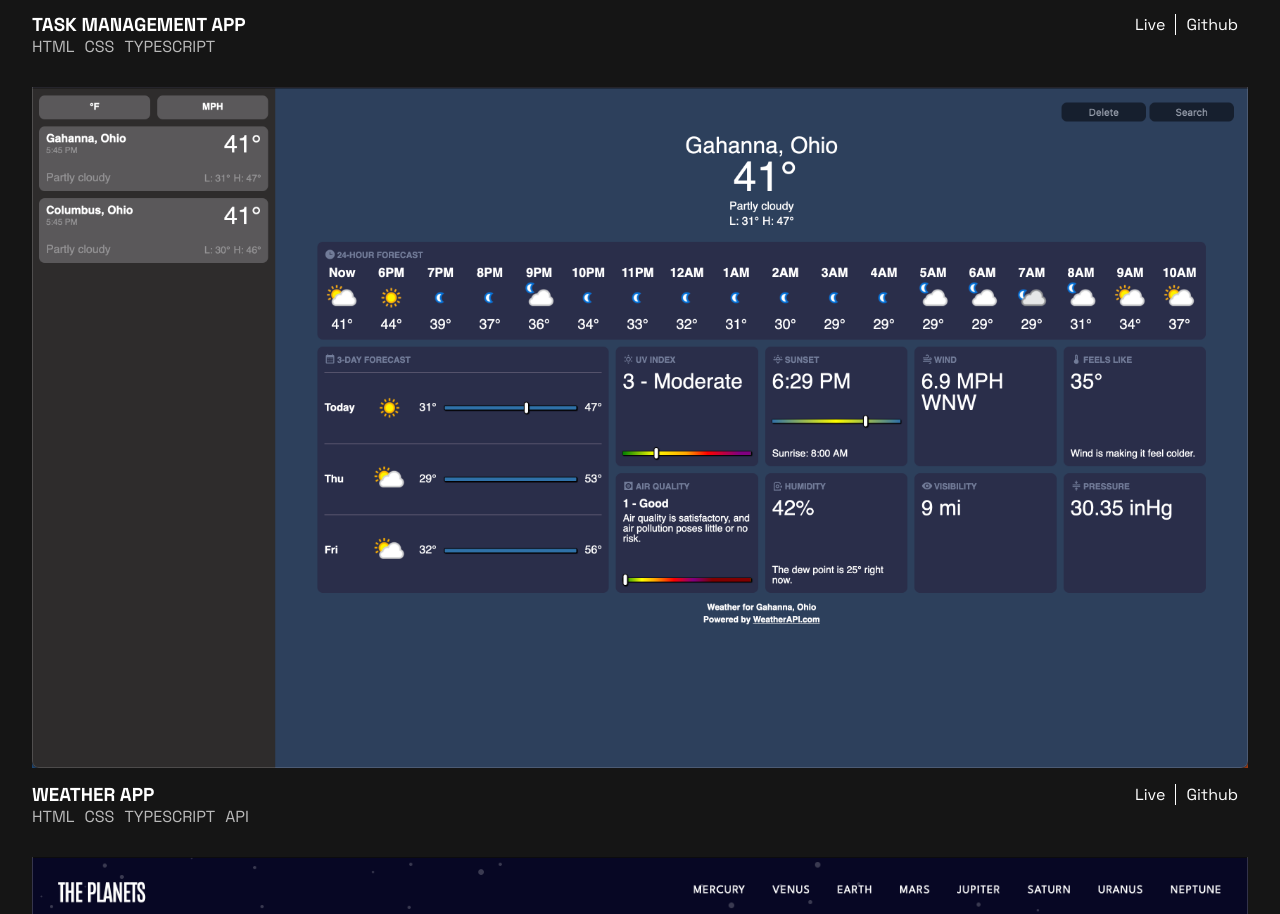
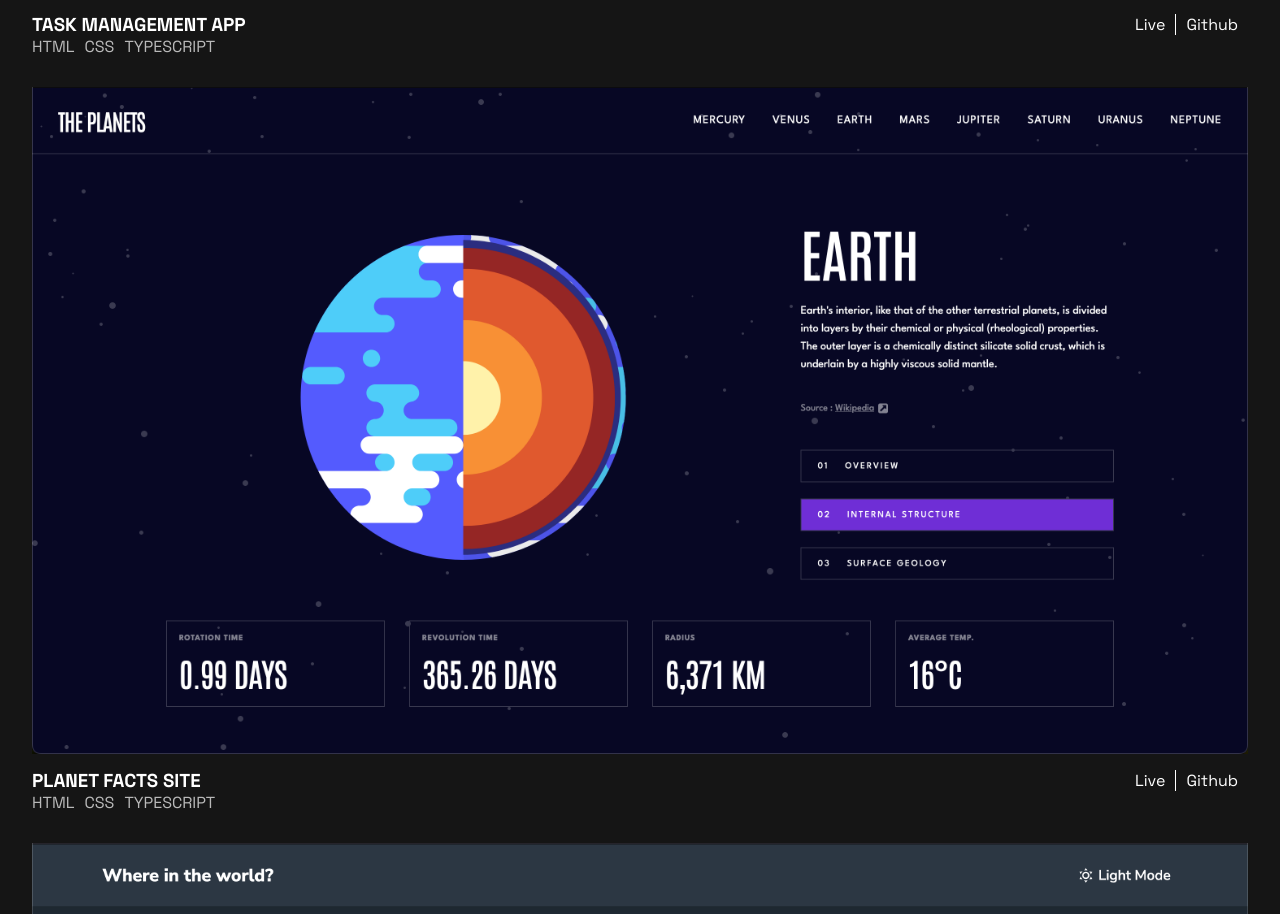
Before and after one commit to rawlin08/portfolio, an Angular app: page / in a window 1280 px wide. Shown: the part 1858-2772 px from the top of the page. Built offline with nearby package versions, Linux system fonts and the light colour scheme.

Commit message:
deleted weather app project

```diff
--- a/src/app/components/projects.component.ts
+++ b/src/app/components/projects.component.ts
@@ -97,13 +97,6 @@ export class ProjectsComponent {
       langs: ['HTML', 'CSS', 'TYPESCRIPT']
     },
     {
-      img: 'assets/images/weatherScreen.png',
-      liveurl: 'https://rawlin08.github.io/weather-app/',
-      giturl: 'https://github.com/rawlin08/weather-app',
-      title: 'WEATHER APP',
-      langs: ['HTML', 'CSS', 'TYPESCRIPT', 'API']
-    },
-    {
       img: 'assets/images/planetFactsScreen.png',
       liveurl: 'https://rawlin08.github.io/planet-facts/',
       giturl: 'https://github.com/rawlin08/planet-facts',
```
